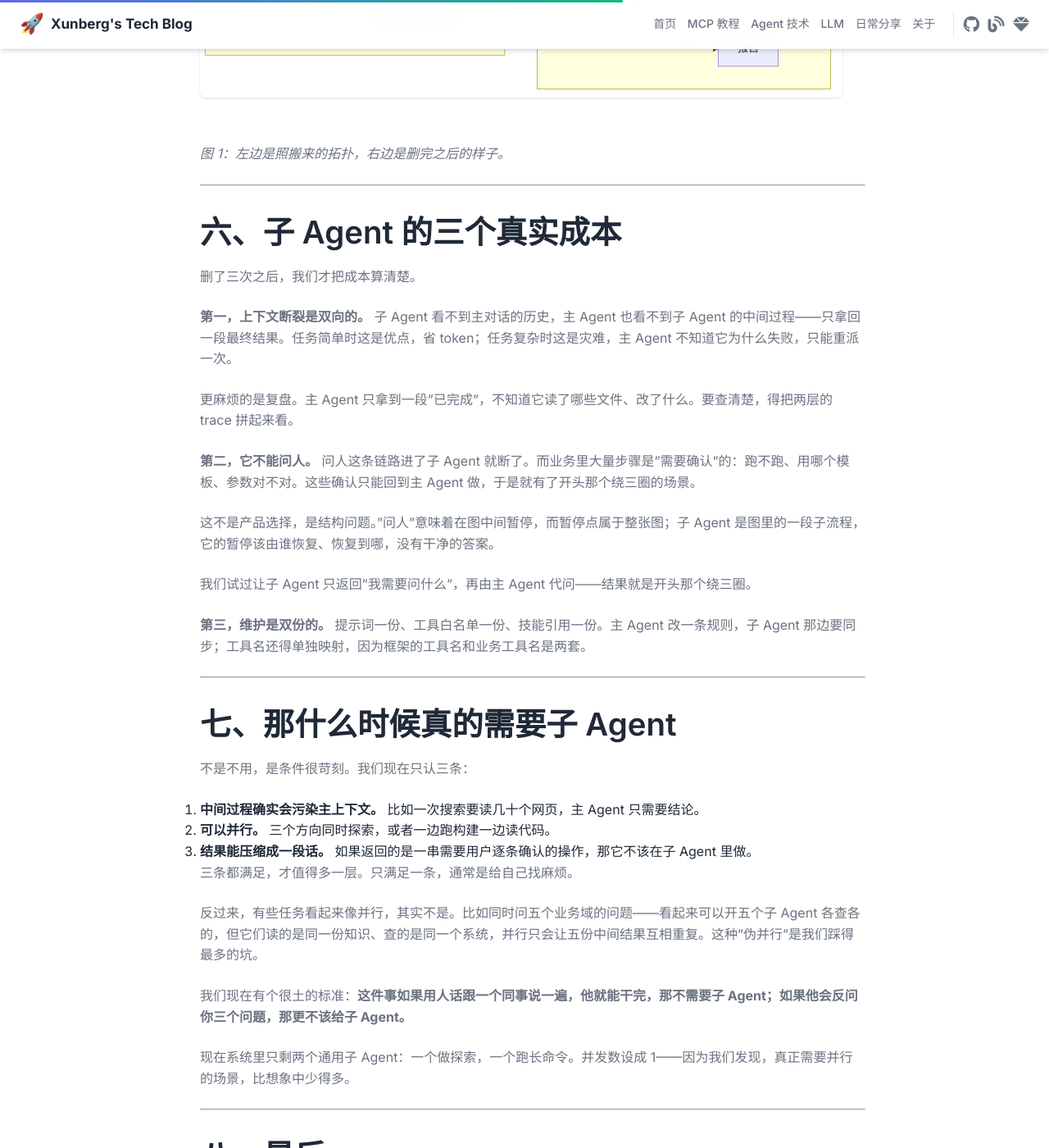
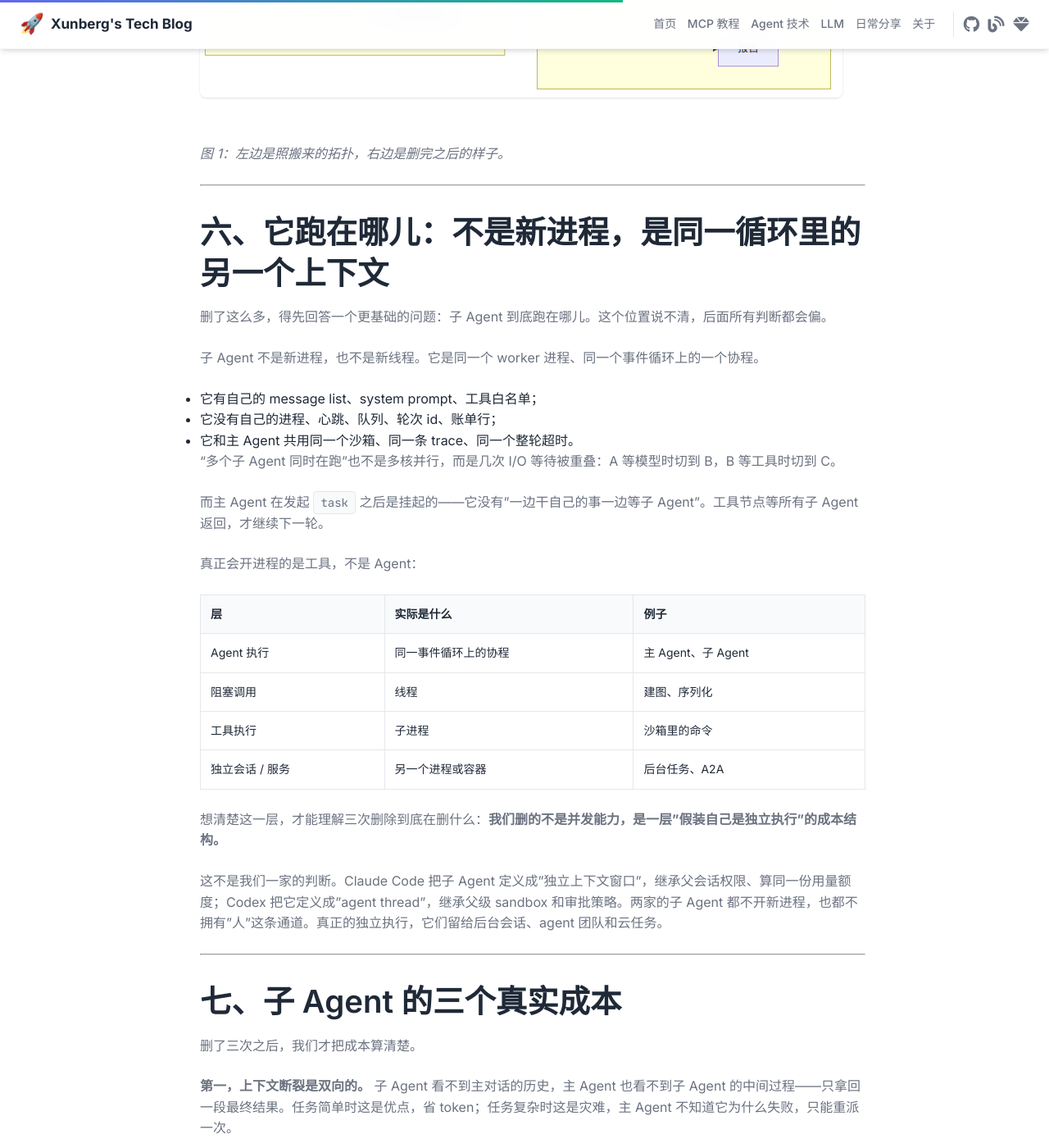
Before and after one commit to xunberg/xunberg.github.io, a Jekyll site: the page built from _agent/agent-from-0-to-1-part3.md, in a window 1280 px wide and 1400 px high, scrolled down 3666 px. Shown: the whole window at 82% size. Built offline with Jekyll 4.4.1, drawn with Linux system fonts in a browser that asks for light colours; comment, search, counter and statistics services are not loaded; some of the changed text lies outside the part shown.

Commit message:
sync: update published Agent 0-1 parts 3 and 4 from drafts
Co-authored-by: xunberg <xunberg@proton.me>

```diff
--- a/_agent/agent-from-0-to-1-part3.md
+++ b/_agent/agent-from-0-to-1-part3.md
@@ -11,8 +11,8 @@ tags:
   - 技能包
   - 生产化
   - 架构
-description: "Agent 生产化手记第三篇：三次删掉子 Agent 的现场——薄封装、流程匹配与业务知识为什么该是技能而不是另一笔长事务。"
-excerpt: "一次确认绕三圈，因为子 Agent 接不住问人。三次删除是同一笔账：子 Agent 是另开一笔长事务。"
+description: "Agent 生产化手记第三篇：子 Agent 是同一事件循环上的协程，不是新进程。三次删除删掉的是假装独立执行的成本。"
+excerpt: "一次确认绕三圈。子 Agent 并不另开进程，却按一笔长事务在付钱：独立上下文、独立超时、还问不了人。"
 permalink: /agent/agent-from-0-to-1-part3/
 ---
 
@@ -122,7 +122,36 @@ DeerFlow 自带一套多 Agent 结构：协调者、规划者、研究者、写
 
 ---
 
-## 六、子 Agent 的三个真实成本
+## 六、它跑在哪儿：不是新进程，是同一循环里的另一个上下文
+
+删了这么多，得先回答一个更基础的问题：子 Agent 到底跑在哪儿。这个位置说不清，后面所有判断都会偏。
+
+子 Agent 不是新进程，也不是新线程。它是同一个 worker 进程、同一个事件循环上的一个协程。
+
+- 它有自己的 message list、system prompt、工具白名单；
+- 它没有自己的进程、心跳、队列、轮次 id、账单行；
+- 它和主 Agent 共用同一个沙箱、同一条 trace、同一个整轮超时。
+
+"多个子 Agent 同时在跑"也不是多核并行，而是几次 I/O 等待被重叠：A 等模型时切到 B，B 等工具时切到 C。
+
+而主 Agent 在发起 `task` 之后是挂起的——它没有"一边干自己的事一边等子 Agent"。工具节点等所有子 Agent 返回，才继续下一轮。
+
+真正会开进程的是工具，不是 Agent：
+
+| 层 | 实际是什么 | 例子 |
+| --- | --- | --- |
+| Agent 执行 | 同一事件循环上的协程 | 主 Agent、子 Agent |
+| 阻塞调用 | 线程 | 建图、序列化 |
+| 工具执行 | 子进程 | 沙箱里的命令 |
+| 独立会话 / 服务 | 另一个进程或容器 | 后台任务、A2A |
+
+想清楚这一层，才能理解三次删除到底在删什么：**我们删的不是并发能力，是一层"假装自己是独立执行"的成本结构。**
+
+这不是我们一家的判断。Claude Code 把子 Agent 定义成"独立上下文窗口"，继承父会话权限、算同一份用量额度；Codex 把它定义成"agent thread"，继承父级 sandbox 和审批策略。两家的子 Agent 都不开新进程，也都不拥有"人"这条通道。真正的独立执行，它们留给后台会话、agent 团队和云任务。
+
+---
+
+## 七、子 Agent 的三个真实成本
 
 删了三次之后，我们才把成本算清楚。
 
@@ -156,15 +185,17 @@ DeerFlow 自带一套多 Agent 结构：协调者、规划者、研究者、写
 
 现在系统里只剩两个通用子 Agent：一个做探索，一个跑长命令。并发数设成 1——因为我们发现，真正需要并行的场景，比想象中少得多。
 
+补一句实话：这个"1"只写进了提示词，运行时没有信号量。模型非要在一条消息里发三个 `task`，框架是允许的。违反的代价只是多花 token，不涉及安全，所以我们没有为它加执行侧的强制。
+
 ---
 
-## 八、最后
+## 九、最后
 
 还有一个规律：三次删除都不是在"清理技术债"的时候发生的，而是在开新产品、接新业务的时候。平时没人有动力去删一个还能跑的东西，只有当你不得不在它上面再搭一层时，才会发现那一层是多余的。
 
 回头看，三次删除是同一笔账的三次确认：
 
-**子 Agent 不是架构升级，是另开一笔长事务。** 它自带状态、上下文账单和失败域，还接不住"问人"这个中断。上下文隔离开来，是付这笔账的唯一理由：中间过程会弄脏主上下文，任务可以并行，结果能压成一段话。三条都在，才值得开。少一条，它就是一个更贵的函数。
+**子 Agent 不是架构升级，是另开一笔长事务。** 说"另开一笔"，不是说它真的开了进程——物理上它只是一个协程；指的是它带来了一笔事务级的成本：独立的上下文、独立的超时、独立的失败面。它还接不住"问人"这个中断。上下文隔离开来，是付这笔账的唯一理由：中间过程会弄脏主上下文，任务可以并行，结果能压成一段话。三条都在，才值得开。少一条，它就是一个更贵的函数。
 
 下一篇，我们聊另一个「看起来必须存在、其实可以拆掉」的东西：[我们把 Agent 从框架的运行时里抠了出来]({{ '/agent/agent-from-0-to-1-part4/' | relative_url }})。
 
```
Also changed, not shown: other parts of _agent/agent-from-0-to-1-part3.md (+1 -1 lines), _agent/agent-from-0-to-1-part4.md (+7 -1 lines).
